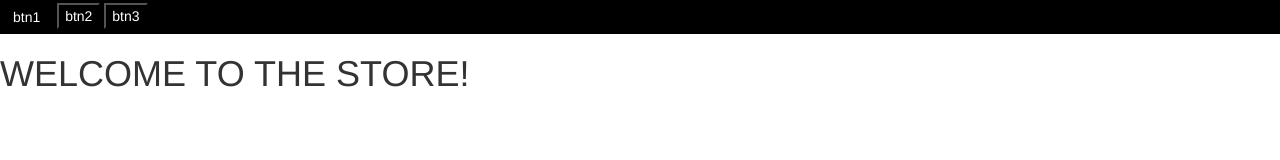
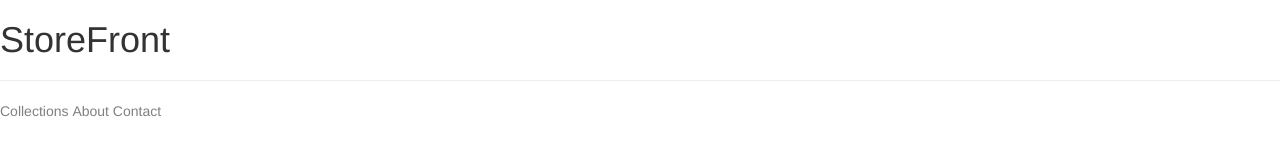
Before and after one commit to AvareeWar/AvareeWar.github.io, a plain HTML site: page StoreFront.html in a window 1280 px wide. Drawn offline with nearby package versions, Linux system fonts and the light colour scheme.

Commit message:
StoreFront

```diff
--- a/StoreFront.html
+++ b/StoreFront.html
@@ -1,16 +1,16 @@
 <!DOCTYPE html>
-<html lang="en">
-<head>
-    <meta charset="UTF-8">
-    <title>Store Front</title>
-    <link rel="stylesheet" type="text/css" href="https://maxcdn.bootstrapcdn.com/bootstrap/3.3.7/css/bootstrap.min.css">
-</head>
+<html lange="en">
+<title>StoreFront</title>
+<head> <h1>StoreFront</h1> <link rel="stylesheet" type="text/css" href="https://maxcdn.bootstrapcdn.com/bootstrap/3.3.7/css/bootstrap.min.css"> </head>
+<hr>
 <body>
-<nav style="background-color:black; ">
-    <button class="btn" style="background-color:transparent; color: white">btn1</button>
-    <button style="background-color:transparent; color: white">btn2</button>
-    <button style="background-color:transparent; color: white">btn3</button>
+<nav style="background-color:white">
+    <button style="background-color:white; padding: 0; border: none; background: none; color: grey"><div class ="VerticalLine"> Collections </div> </button>
+    <button style="background-color:white; padding: 0; border: none; background: none; color: grey"> <div class ="VerticalLine"> About </div> </button>
+    <button style="background-color:white; padding: 0; border: none; background: none; color: grey"> <div class ="VerticalLine"> Contact </div> </button>
 </nav>
-<h1>WELCOME TO THE STORE!</h1>
+
 </body>
+
+
 </html>
```
